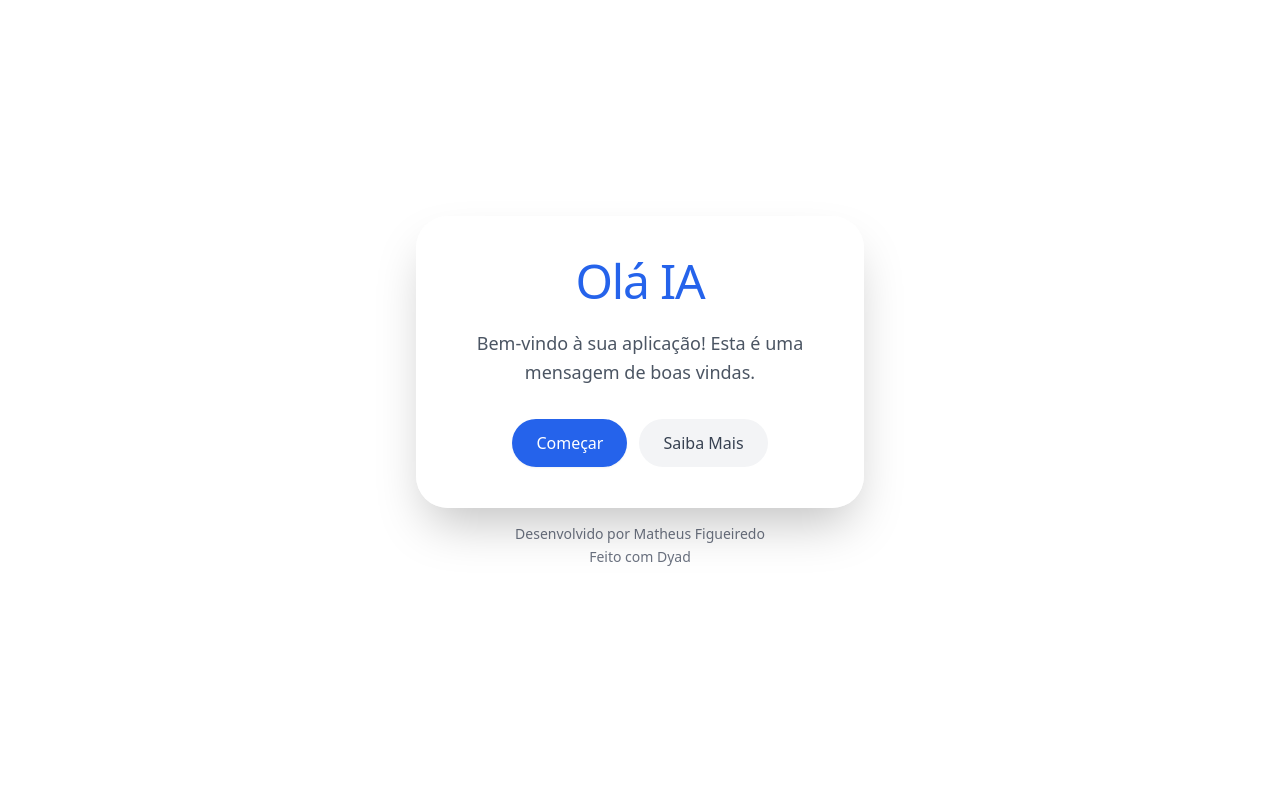
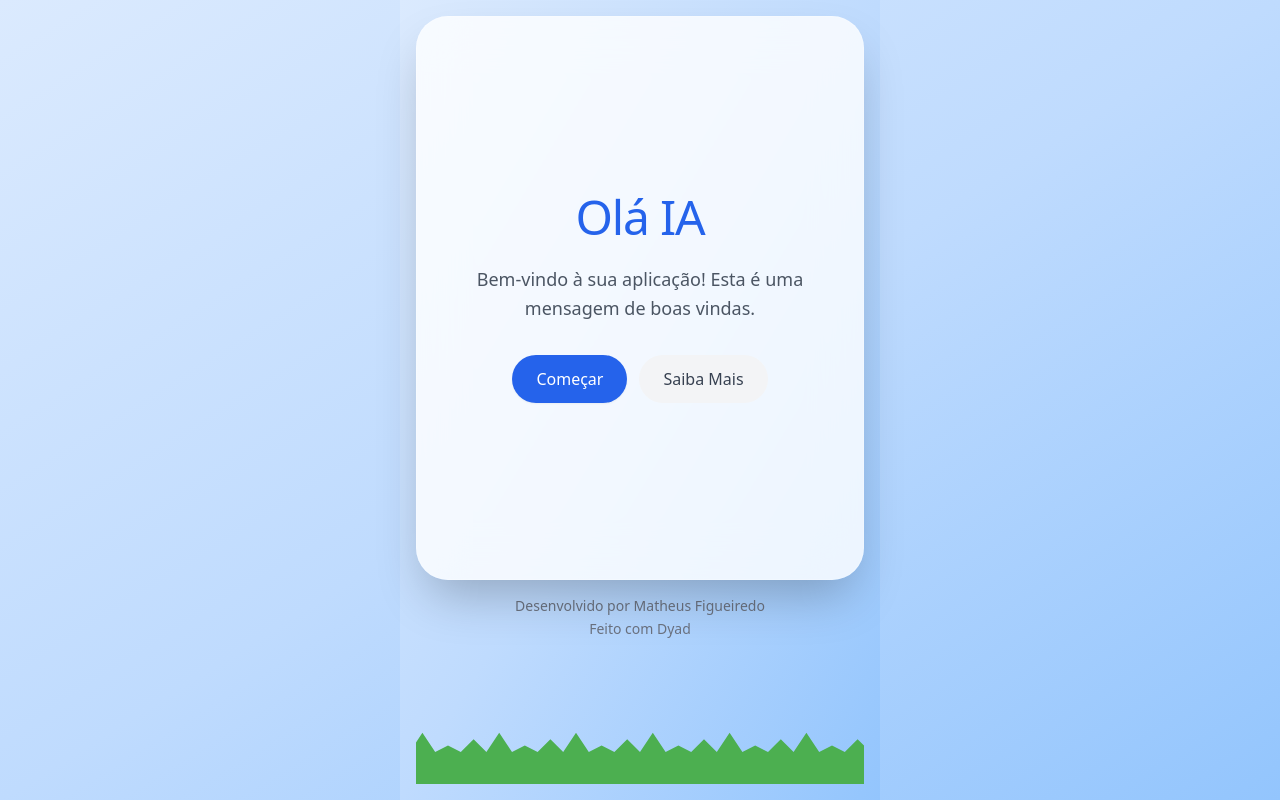
Before and after one commit to CaitSith21/TesteDyad, a React (Vite) app: page / in a window 1280 px wide. Built offline with nearby package versions, Linux system fonts and the light colour scheme.

Commit message:
[dyad] Added a grass SVG footer at the bottom of the page - wrote 2 file(s)

```diff
--- a/src/pages/Index.tsx
+++ b/src/pages/Index.tsx
@@ -2,8 +2,8 @@ import { MadeWithDyad } from "@/components/made-with-dyad";
 
 const Index = () => {
   return (
-    <div className="flex flex-col items-center justify-center min-h-screen p-4">
-      <div className="w-full max-w-md bg-white/80 backdrop-blur-xl rounded-[2rem] shadow-2xl p-10 space-y-6 border border-white/20">
+    <div className="flex flex-col items-center justify-between min-h-screen p-4 bg-gradient-to-br from-blue-100 via-blue-200 to-blue-300">
+      <div className="flex flex-col items-center justify-center flex-1 w-full max-w-md bg-white/80 backdrop-blur-xl rounded-[2rem] shadow-2xl p-10 space-y-6 border border-white/20">
         <h1 className="text-4xl md:text-5xl font-light text-blue-600 text-center tracking-tight">
           Olá IA
         </h1>
@@ -20,6 +20,7 @@ const Index = () => {
         </div>
       </div>
       <MadeWithDyad className="mt-8" />
+      <div className="w-full h-32 bg-[url('/grass.svg')] bg-cover bg-bottom"></div>
     </div>
   );
 };
```
Also changed, not shown: public/grass.svg (added).
